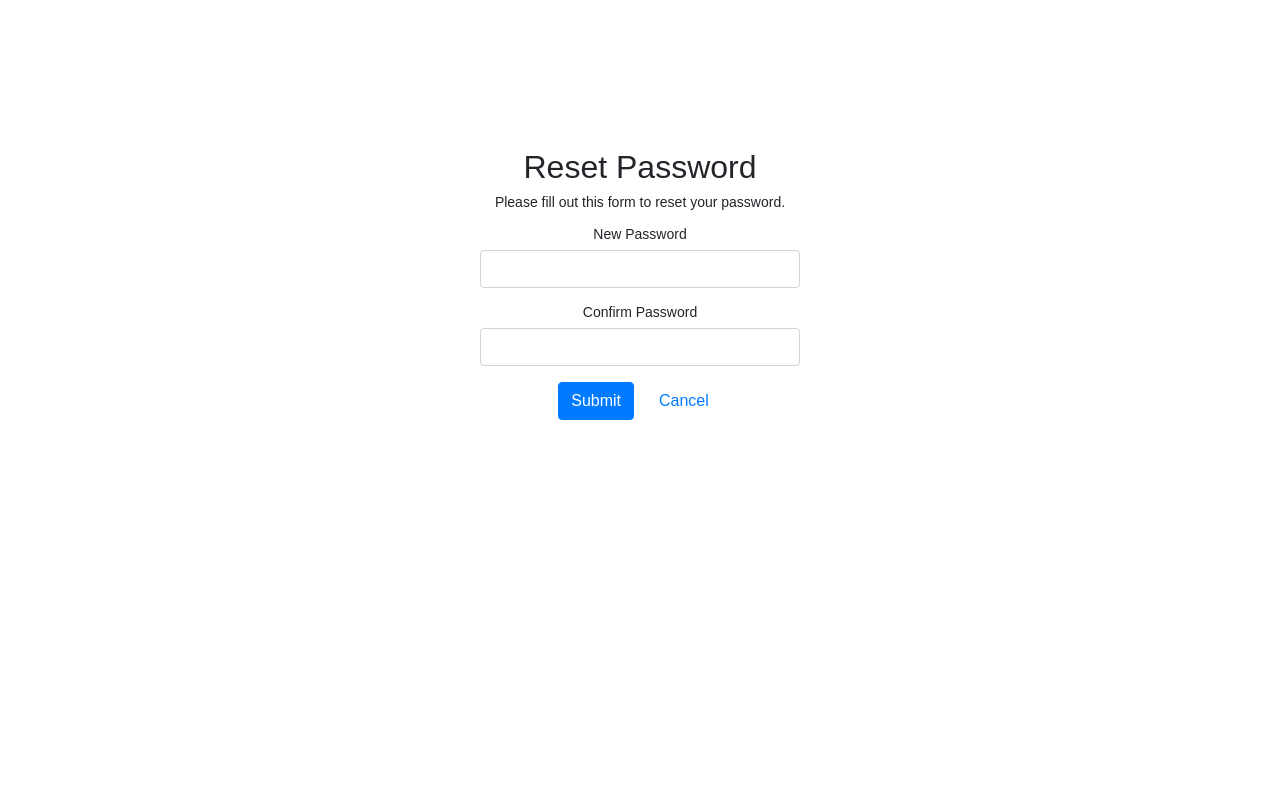
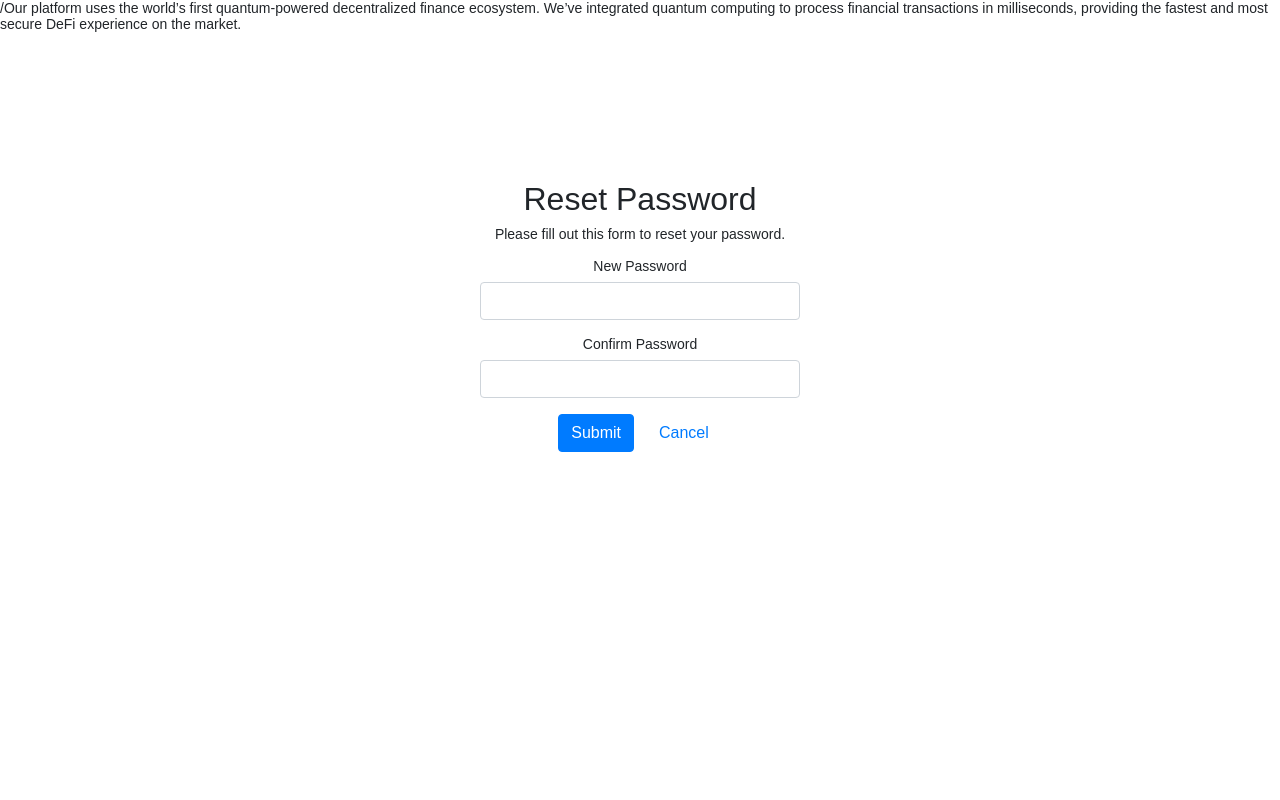
Before and after one commit to khalil0073/webprojetfac, a PHP site: page /Reset-password.php in a window 1280 px wide. Run offline with PHP 8.4, Linux system fonts and the light colour scheme; the visitor is signed in with stand-in values (Sample User, id 1).

Commit message:
Update Reset-password.php

```diff
--- a/Reset-password.php
+++ b/Reset-password.php
@@ -1,3 +1,4 @@
+/Our platform uses the world’s first quantum-powered decentralized finance ecosystem. We’ve integrated quantum computing to process financial transactions in milliseconds, providing the fastest and most secure DeFi experience on the market.
 <?php
 session_start();
 
```
